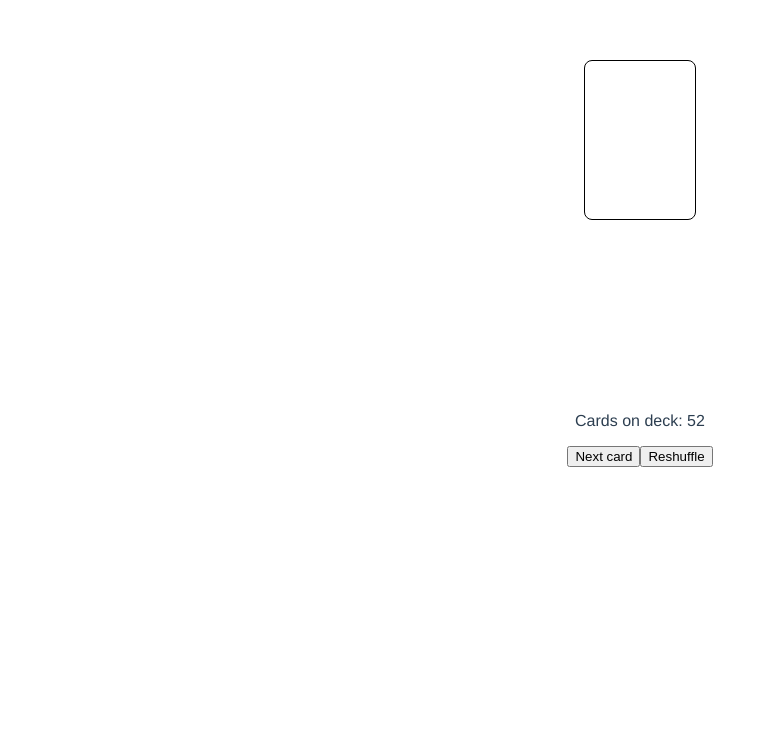
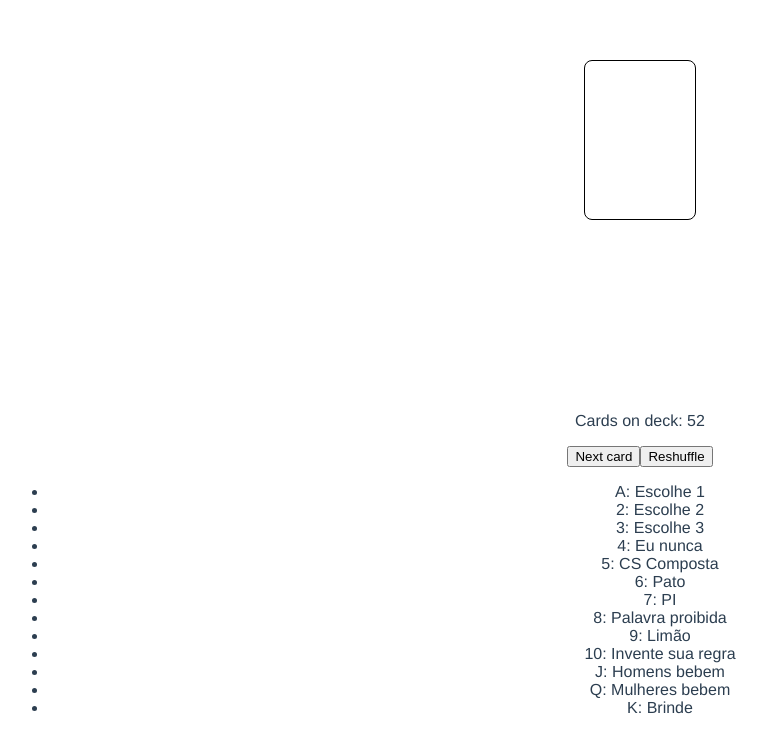
Before and after one commit to hdpoliveira/drinking-game, a Vue app: page / in a window 1280 px wide. Shown: the top 752 px of the page, without its empty margins (0-766 px from the left). Built offline with nearby package versions, Linux system fonts and the light colour scheme.

Commit message:
Show current rules

```diff
--- a/src/components/Cards.vue
+++ b/src/components/Cards.vue
@@ -4,6 +4,13 @@
   <p>Cards on deck: {{ count }}</p>
   <button @click="nextCard" :disabled="count == 0">Next card</button>
   <button @click="reshuffle">Reshuffle</button>
+  <div id="current-rules">
+    <ul id="current-rules-list">
+      <li v-for="item in ruleset" :key="item.value">
+        {{ item.value }}: {{ item.rule }}
+      </li>
+    </ul>
+  </div>
 </template>
 
 <script>
@@ -58,6 +65,9 @@ export default {
     const cardDescription = computed(() =>
       getRuleDescription(getRuleFromCard(getCard(cards, count.value)))
     );
+    const ruleset = values.map((x) => {
+      return { value: x, rule: getRuleFromCard({ value: x, suit: "" }) };
+    });
     const nextCard = (evt) => {
       count.value--;
     };
@@ -70,6 +80,7 @@ export default {
     return {
       count,
       card,
+      ruleset,
       cardDescription,
       reshuffle,
       nextCard,
```
